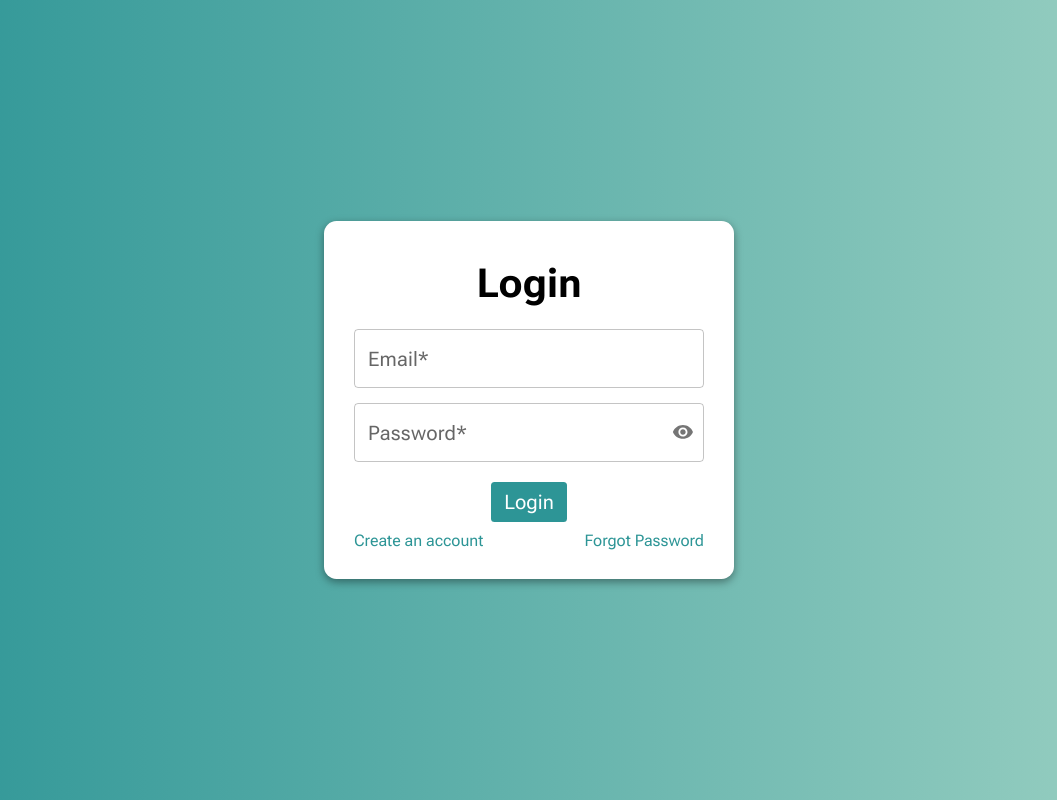
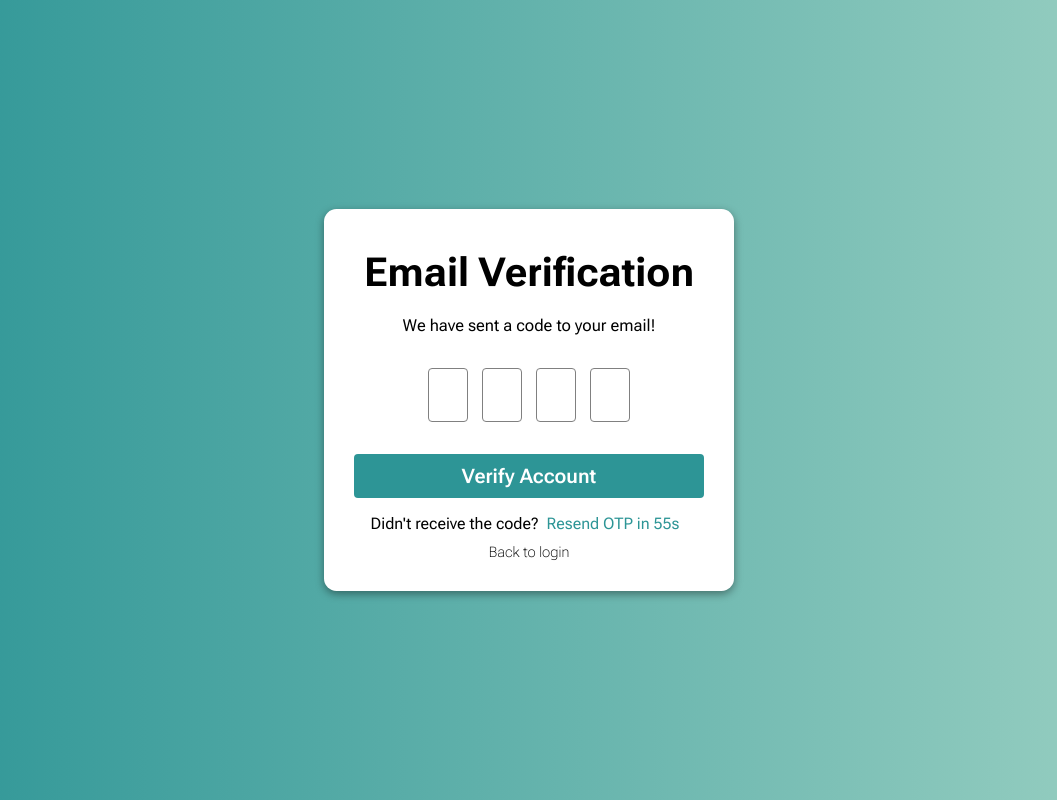
Before and after one commit to khuongduy354/Front-end-Project, a React (Vite) app in the folder Web-Front-end/: page /verify_account in a window 1280 px wide. Before the commit this address led to /login. Shown: the whole page, without its empty margins (111-1168 px from the left). Built offline with nearby package versions, Linux system fonts and the light colour scheme.

Commit message:
add forgotpassword UI and fix button

```diff
--- a/Web-Front-end/src/App.jsx
+++ b/Web-Front-end/src/App.jsx
@@ -14,6 +14,9 @@ import SignupForm from "./pages/Login/SignupForm";
 import { createTheme, ThemeProvider, CssBaseline } from "@mui/material";
 import { useState, useEffect } from "react";
 import ProtectedRoute from "./pages/Login/components/ProtectedRoute";
+import ForgotPassword from "./pages/Login/ForgotPassword";
+import VerifyAccount from "./pages/Login/VerifyAccount";
+import ResetPassword from "./pages/Login/ResetPassword";
 
 function App() {
   const deadline = [
@@ -552,6 +555,9 @@ function App() {
             path="/signup"
             element={<SignupForm onLoginSuccess={() => setIsLoggedIn(true)} />}
           />
+          <Route path="/forgot_password" element={<ForgotPassword />} />
+          <Route path="/verify_account" element={<VerifyAccount />} />
+          <Route path="/reset_password" element={<ResetPassword />} />
           <Route path="*" element={<Navigate to="/login" replace />} />
         </Routes>
       ) : (
--- /dev/null
+++ b/Web-Front-end/src/pages/Login/ForgotPassword.jsx
@@ -0,0 +1,53 @@
+import React, { useState } from "react";
+import { useNavigate, Link } from "react-router-dom";
+import "./components/form.css";
+import EmailInput from "./components/EmailInput";
+
+function ForgotPassword() {
+  const navigate = useNavigate();
+  const [email, setEmail] = useState("");
+  const [emailError, setEmailError] = useState(false);
+
+  const validateEmail = (email) => {
+    const emailRegex = /^[^\s@]+@[^\s@]+\.[^\s@]+$/;
+    return emailRegex.test(email);
+  };
+
+  const handleContinue = (e) => {
+    e.preventDefault();
+
+    const isEmailValid = validateEmail(email);
+    if (!isEmailValid) {
+      setEmailError(true);
+      return;
+    }
+
+    navigate("/verify_account");
+  };
+
+  return (
+    <div className="login-signup-container">
+      <div className="login-signup-form">
+        <h2 className="login-signup-title">Forgot Password</h2>
+        <p className="label-of-form">Please enter your email!</p>
+        <form onSubmit={handleContinue} noValidate>
+          <EmailInput
+            value={email}
+            onChange={(e) => setEmail(e.target.value)}
+            error={emailError}
+          />
+
+          <div className="button-container">
+            <button className="login-signup-button">Continue</button>
+          </div>
+
+          <Link to="/login" className="link-to-login">
+            Back to login
+          </Link>
+        </form>
+      </div>
+    </div>
+  );
+}
+
+export default ForgotPassword;
--- a/Web-Front-end/src/pages/Login/LoginForm.jsx
+++ b/Web-Front-end/src/pages/Login/LoginForm.jsx
@@ -18,7 +18,7 @@ function LoginForm({ onLoginSuccess }) {
   };
 
   const validatePassword = (password) => {
-    const passwordRegex = /^[A-Za-z0-9!@#$%^&*()_+=-]{10,}$/;
+    const passwordRegex = /^[A-Za-z0-9!@#$%^&*()_+=-]{7,}$/;
     return passwordRegex.test(password);
   };
 
@@ -77,7 +77,7 @@ function LoginForm({ onLoginSuccess }) {
               Create an account
             </Link>
 
-            <Link to="/password" className="footer-link">
+            <Link to="/forgot_password" className="footer-link">
               Forgot Password
             </Link>
           </div>
--- /dev/null
+++ b/Web-Front-end/src/pages/Login/ResetPassword.jsx
@@ -0,0 +1,71 @@
+import React, { useState } from "react";
+import { useNavigate, Link } from "react-router-dom";
+import PasswordInput from "./components/PasswordInput";
+import "./components/form.css";
+
+function ResetPassword() {
+  const navigate = useNavigate();
+  const [password, setPassword] = useState("");
+  const [confirmPassword, setConfirmPassword] = useState("");
+  const [passwordError, setPasswordError] = useState(false);
+  const [confirmPasswordError, setConfirmPasswordError] = useState(false);
+
+  const validatePassword = (password) => {
+    const passwordRegex = /^[A-Za-z0-9!@#$%^&*()_+=-]{7,}$/;
+    return passwordRegex.test(password);
+  };
+
+  const handleSubmit = (e) => {
+    e.preventDefault();
+
+    const isPasswordValid = validatePassword(password);
+    const isConfirmPasswordValid = password === confirmPassword;
+
+    setPasswordError(!isPasswordValid);
+    setConfirmPasswordError(!isConfirmPasswordValid); // Kiểm tra mật khẩu xác nhận khớp
+
+    if (isPasswordValid && isConfirmPasswordValid) {
+      navigate("/login");
+    }
+  };
+
+  return (
+    <div className="login-signup-container">
+      <div className="login-signup-form">
+        <h2 className="login-signup-title">New Password</h2>
+        <p className="label-of-form">Please create a new password!</p>
+        <form onSubmit={handleSubmit} noValidate>
+          <p className="label-for-pass">New password</p>
+          <PasswordInput
+            value={password}
+            onChange={(e) => setPassword(e.target.value)}
+            error={passwordError}
+          />
+          {passwordError && (
+            <p className="error-text">Invalid password format</p>
+          )}
+
+          <p className="label-for-pass">Confirm password</p>
+          <PasswordInput
+            value={confirmPassword}
+            onChange={(e) => setConfirmPassword(e.target.value)}
+            error={false} // Không hiển thị lỗi của `PasswordInput`
+          />
+          {confirmPasswordError && (
+            <p className="error-text">Password do not match</p>
+          )}
+
+          <div className="button-container">
+            <button className="login-signup-button">Finish</button>
+          </div>
+
+          <Link to="/login" className="link-to-login">
+            Back to login
+          </Link>
+        </form>
+      </div>
+    </div>
+  );
+}
+
+export default ResetPassword;
--- a/Web-Front-end/src/pages/Login/SignupForm.jsx
+++ b/Web-Front-end/src/pages/Login/SignupForm.jsx
@@ -1,6 +1,5 @@
 import React, { useState } from "react";
-import { useNavigate } from "react-router-dom";
-import { Link } from "react-router-dom";
+import { useNavigate, Link } from "react-router-dom";
 import UsernameInput from "./components/UsernameInput";
 import EmailInput from "./components/EmailInput";
 import PasswordInput from "./components/PasswordInput";
@@ -21,7 +20,7 @@ function SignupForm({ onLoginSuccess }) {
   };
 
   const validatePassword = (password) => {
-    const passwordRegex = /^[A-Za-z0-9!@#$%^&*()_+=-]{10,}$/;
+    const passwordRegex = /^[A-Za-z0-9!@#$%^&*()_+=-]{7,}$/;
     return passwordRegex.test(password);
   };
 
--- /dev/null
+++ b/Web-Front-end/src/pages/Login/VerifyAccount.jsx
@@ -0,0 +1,126 @@
+import React, { useState, useEffect } from "react";
+import { useNavigate, Link } from "react-router-dom";
+import Alert from "@mui/material/Alert";
+import "./components/form.css";
+
+function VerifyAccount() {
+  const navigate = useNavigate();
+  const [otpInput, setOtpInput] = useState(["", "", "", ""]);
+  const [timerCount, setTimerCount] = useState(60);
+  const [disableResend, setDisableResend] = useState(true);
+  const [otp, setOtp] = useState(0);
+  const [alert, setAlert] = useState({ severity: "", message: "" });
+
+  useEffect(() => {
+    const generatedOtp = Math.floor(1000 + Math.random() * 9000);
+    setOtp(generatedOtp);
+    console.log(generatedOtp);
+  }, []);
+
+  const handleChange = (index, e) => {
+    const updatedOtp = [...otpInput];
+    updatedOtp[index] = e.target.value;
+
+    if (e.target.value && index < otpInput.length - 1) {
+      // Nếu đã có giá trị và index chưa phải là phần tử cuối cùng, tự động di chuyển đến input tiếp theo
+      setOtpInput(updatedOtp);
+      const nextInput = document.getElementById(`otp-input-${index + 1}`);
+      nextInput.focus();
+    } else {
+      setOtpInput(updatedOtp);
+    }
+  };
+
+  const handleVerify = (e) => {
+    e.preventDefault();
+    const enteredOtp = parseInt(otpInput.join(""));
+
+    if (enteredOtp === otp) {
+      setAlert({ severity: "success", message: "OTP verified successfully!" });
+      setTimeout(() => navigate("/reset_password"), 2000); //2 giây
+    } else {
+      setAlert({
+        severity: "error",
+        message: "The OTP entered is incorrect. Please try again!",
+      });
+      setOtpInput(["", "", "", ""]);
+    }
+  };
+
+  // Gửi lại OTP
+  const handleResendOtp = () => {
+    const generatedOtp = Math.floor(1000 + Math.random() * 9000); // Tạo OTP mới khi gửi lại
+    setOtp(generatedOtp);
+    setOtpInput(["", "", "", ""]);
+    console.log(generatedOtp);
+    setTimerCount(60);
+    setDisableResend(true);
+    setAlert({
+      severity: "info",
+      message: "A new OTP has been sent to your email!",
+    });
+  };
+
+  // Timer countdown
+  useEffect(() => {
+    if (timerCount > 0) {
+      const interval = setInterval(() => {
+        setTimerCount((prev) => {
+          if (prev === 1) setDisableResend(false);
+          return prev - 1;
+        });
+      }, 1000);
+
+      return () => clearInterval(interval);
+    }
+  }, [timerCount]);
+
+  return (
+    <div className="login-signup-container">
+      <div className="login-signup-form">
+        {alert.message && (
+          <Alert severity={alert.severity} style={{ fontSize: "1.4rem" }}>
+            {alert.message}
+          </Alert>
+        )}
+        <h2 className="login-signup-title">Email Verification</h2>
+        <p className="label-of-form">We have sent a code to your email!</p>
+        <form onSubmit={handleVerify}>
+          <div className="otp-input-container">
+            {otpInput.map((value, index) => (
+              <input
+                key={index}
+                id={`otp-input-${index}`}
+                maxLength="1"
+                value={value}
+                onChange={(e) => handleChange(index, e)}
+                className="otp-input"
+              />
+            ))}
+          </div>
+
+          <div className="button-container">
+            <button className="login-signup-button">Verify Account</button>
+          </div>
+
+          <div className="resend-container">
+            <span>Didn't receive the code?</span>
+            <span
+              onClick={!disableResend ? handleResendOtp : undefined}
+              className="resend-content"
+              disabled={disableResend}
+            >
+              {disableResend ? `Resend OTP in ${timerCount}s` : "Resend OTP"}
+            </span>
+          </div>
+
+          <Link to="/login" className="link-to-login">
+            Back to login
+          </Link>
+        </form>
+      </div>
+    </div>
+  );
+}
+
+export default VerifyAccount;
--- a/Web-Front-end/src/pages/Login/components/PasswordInput.jsx
+++ b/Web-Front-end/src/pages/Login/components/PasswordInput.jsx
@@ -52,7 +52,7 @@ function PasswordInput({ value, onChange, error }) {
         />
         {error && (
           <FormHelperText sx={{ fontSize: "1.3rem" }}>
-            - Password must have more than 9 characters.
+            - Password must have at least 8 characters.
             <br />
             - Password without spaces or accent marks.
             <br />
--- a/Web-Front-end/src/pages/Login/components/form.css
+++ b/Web-Front-end/src/pages/Login/components/form.css
@@ -33,17 +33,20 @@
 
 .login-signup-button {
     display: inline-flex;
+    width: 100%;
     background-color: #2D9596;
     color: white;
-    border-radius: 0.35rem;
+    border-radius: 0.4rem;
     border: none;
-    margin-top: 0.5rem;
-    margin-bottom: 0.5rem;
-    padding: 0.8rem 1.3rem;
+    margin-top: 1.4rem;
+    margin-bottom: 1.4rem;
+    padding: 1rem;
     text-align: center;
+    justify-content: center;
     font-size: 2rem;
     cursor: pointer;
     font-family: 'Roboto Flex', sans-serif;
+    font-weight: 600;
 }
 
 .login-signup-button:hover {
@@ -62,3 +65,65 @@
     color: rgb(11, 109, 84);
     text-decoration: underline;
 }
+
+.label-of-form {
+    font-size: 1.65rem;
+    text-align: center;
+    padding-bottom: 2.4rem;
+}
+
+.link-to-login {
+    text-align: center;
+    display: block;
+    padding-top: 1rem;
+    font-size: 1.45rem;
+    color: black;
+    font-weight: lighter;
+}
+
+.link-to-login:hover {
+    text-decoration: underline;
+}
+
+.otp-input-container {
+    display: flex;
+    justify-content: center;
+    gap: 1.4rem;
+    padding-bottom: 1.8rem;
+    padding-top: 1rem;
+  }
+
+.otp-input {
+    width: 4rem;
+    height: 5.4rem;
+    text-align: center;
+    font-size: large;
+    border: 0.1rem solid gray;
+    border-radius: 0.4rem;
+}
+
+.resend-container {
+    text-align: center;
+    margin-top: 0.4rem;
+    margin-bottom: 0.4rem;
+}
+
+.resend-content {
+    color: #2D9596;
+    padding: 0.8rem;
+}
+
+.resend-content:hover {
+    font-weight: bold;
+    cursor: pointer;
+}
+
+.label-for-pass {
+    padding-bottom: 1.4rem;
+    font-weight: 500;
+    color: #265073;
+}
+
+.error-text {
+    color: red;
+}
```
